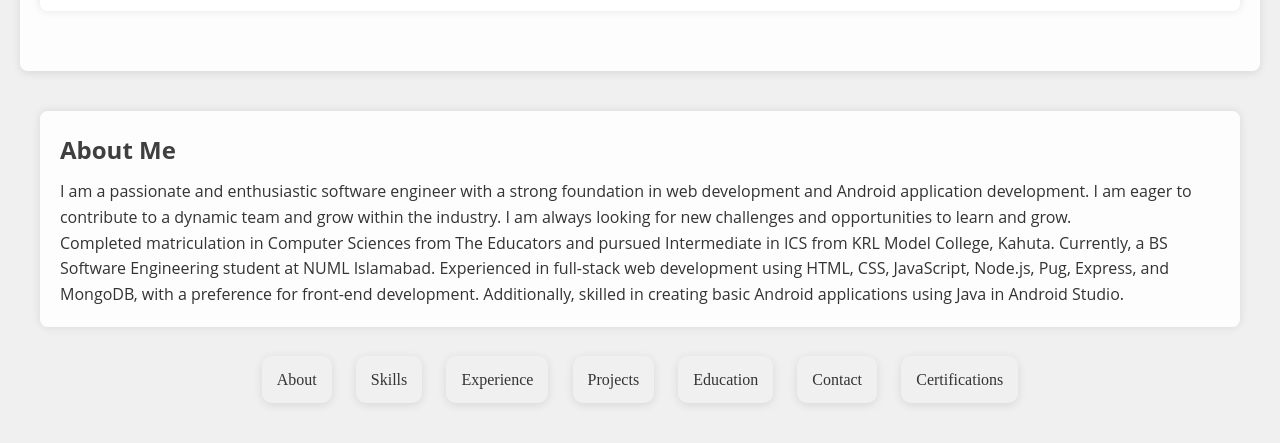
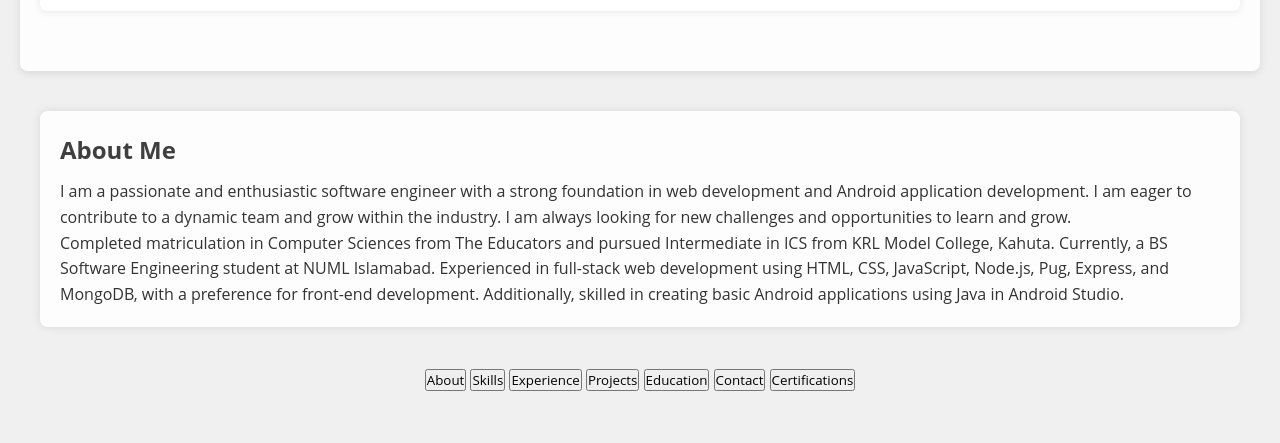
Before and after one commit to AbdulMoizHaider/Portfolio, a plain HTML site: page index.html in a window 1280 px wide. Shown: the part 215-658 px from the top of the page. Drawn offline with Linux system fonts and the light colour scheme.

Commit message:
Update index.html

```diff
--- a/index.html
+++ b/index.html
@@ -5,6 +5,7 @@
     <meta name="viewport" content="width=device-width, initial-scale=1.0">
     <title>Abdul Moiz Haider Portfolio</title>
     <link rel="stylesheet" href="styles.css">
+    <link href="https://fonts.googleapis.com/css2?family=Montserrat:ital,wght@0,100..900;1,100..900&display=swap" rel="stylesheet">
 
 </head>
 <body>
@@ -107,13 +108,14 @@
             </section>
         </main>
         <nav class="navbar">
-            <a href="#" onclick="showSection('about')">About</a>
-            <a href="#" onclick="showSection('skills')">Skills</a>
-            <a href="#" onclick="showSection('experience')">Experience</a>
-            <a href="#" onclick="showSection('projects')">Projects</a>
-            <a href="#" onclick="showSection('education')">Education</a>
-            <a href="#" onclick="showSection('contact')">Contact</a>
-            <a href="#" onclick="showSection('Certifications')">Certifications</a>
+
+            <button class="btn-15" onclick="showSection('about')"><span>About</span></button>
+            <button class="btn-15" onclick="showSection('skills')"><span>Skills</span></button>
+            <button class="btn-15" onclick="showSection('experience')"><span>Experience</span></button>
+            <button class="btn-15" onclick="showSection('projects')"><span>Projects</span></button>
+            <button class="btn-15" onclick="showSection('education')"><span>Education</span></button>
+            <button class="btn-15" onclick="showSection('contact')"><span>Contact</span></button>
+            <button class="btn-15" onclick="showSection('Certifications')"><span>Certifications</span></button>
         </nav>
     </div>
     <script>
```
